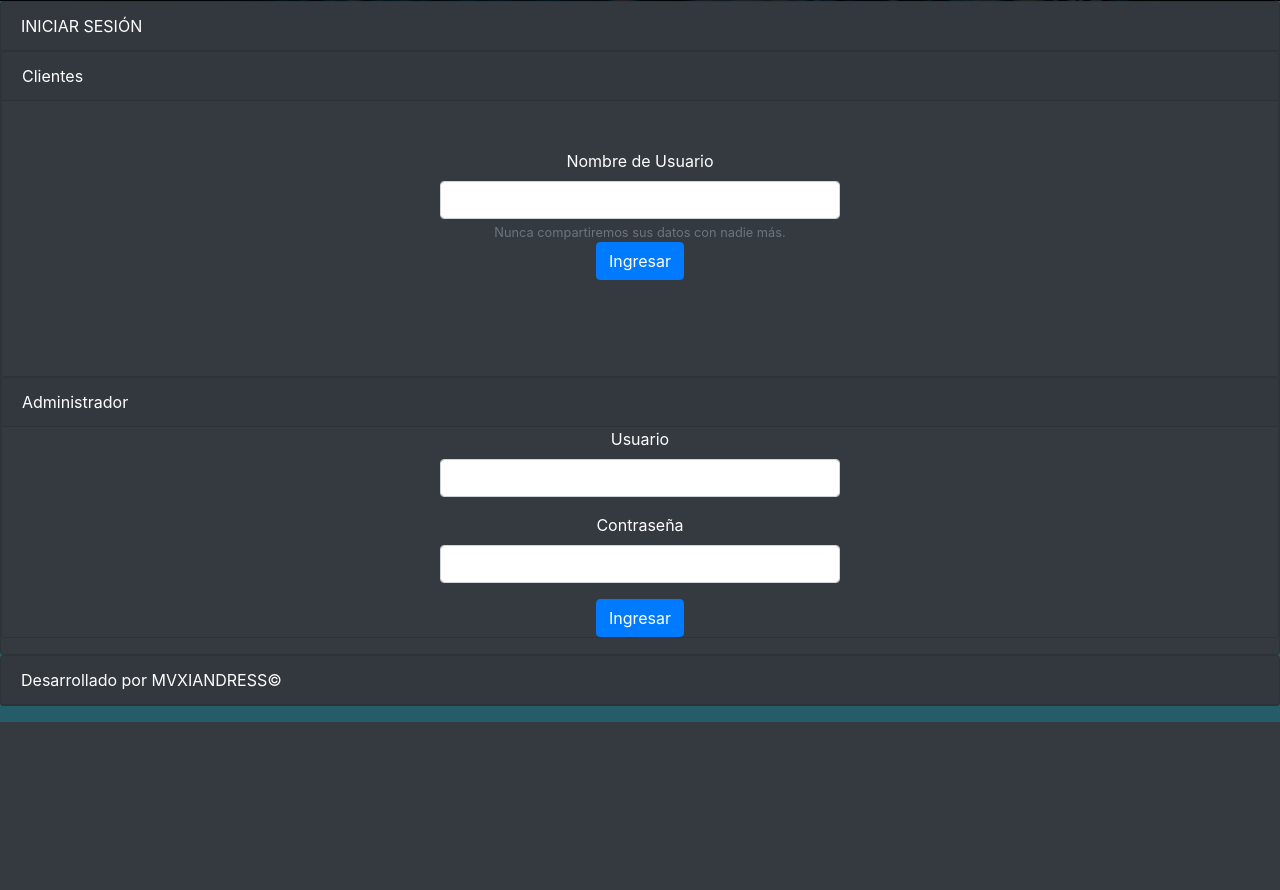
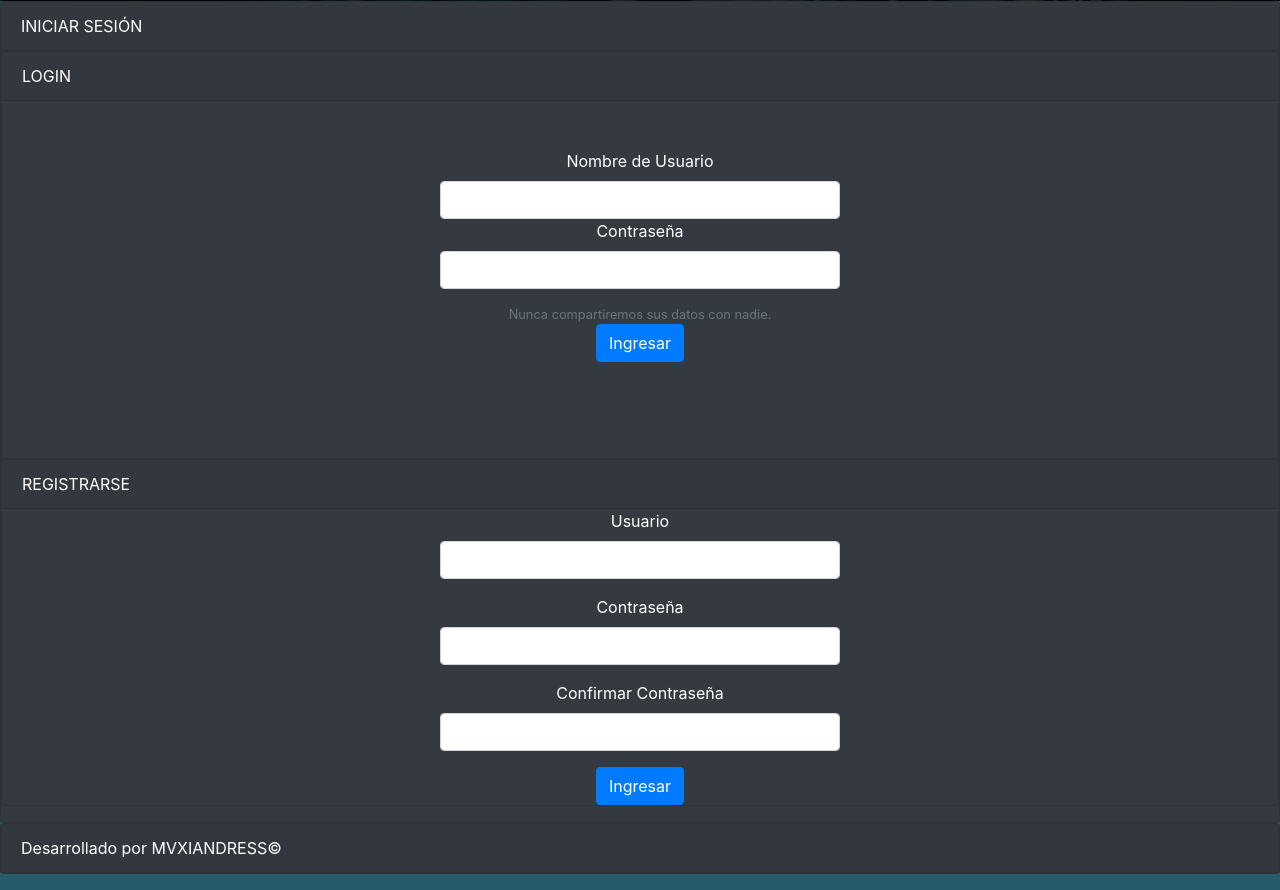
Before and after one commit to MaxiVargas78/ProyectoI_DesarrolloWeb, a PHP site: page /login.php in a window 1280 px wide. Shown: the part 523-1413 px from the top of the page. Before the commit the page ends 1245 px from the top, so only its background shows below. Run offline with PHP 8.4, Linux system fonts and the light colour scheme.

Commit message:
Registro + Login

```diff
--- a/login.php
+++ b/login.php
@@ -8,14 +8,18 @@ INICIAR SESIÓN
 <div class="card-deck">
 <div class="card bg-dark text-white" style="width: 36rem;"  >
   <div class="card-header">
-    Clientes
+    LOGIN
   </div>
 <form action="redirect.php" method="POST">
 <center>
   <div class="form-group m-5 pb-5">
     <label for="exampleInputEmail1">Nombre de Usuario</label>
     <input style="width: 25rem;" type="text" name="usuario" class="form-control" id="exampleInputEmail1" aria-describedby="emailHelp">
-    <small id="emailHelp" class="form-text text-muted">Nunca compartiremos sus datos con nadie más.</small>
+    <div class="form-group">
+    <label  for="exampleInputPassword1">Contraseña</label>
+    <input style="width: 25rem;" type="password" name="password" class="form-control" id="exampleInputPassword1">
+  </div>
+    <small id="emailHelp" class="form-text text-muted">Nunca compartiremos sus datos con nadie.</small>
     <button type="submit"  value="Ingresar" class="btn btn-primary pull-xs-right">Ingresar</button>
 
     </form>
@@ -27,7 +31,7 @@ INICIAR SESIÓN
 <div class="card bg-dark text-white mb-3" style="width: 36rem;"  >
 
   <div class="card-header">
-    Administrador
+    REGISTRARSE
   </div>
   <form action="redirect1.php" method="POST">
 <center>
@@ -37,6 +41,10 @@ INICIAR SESIÓN
   </div>
   <div class="form-group">
     <label  for="exampleInputPassword1">Contraseña</label>
+    <input style="width: 25rem;" type="password" name="password" class="form-control" id="exampleInputPassword1">
+  </div>
+  <div class="form-group">
+    <label  for="exampleInputPassword1"> Confirmar Contraseña</label>
     <input style="width: 25rem;" type="password" name="password" class="form-control" id="exampleInputPassword1">
   </div>
   <button type="submit" value="ingresar" class="btn btn-primary">Ingresar</button>
```
